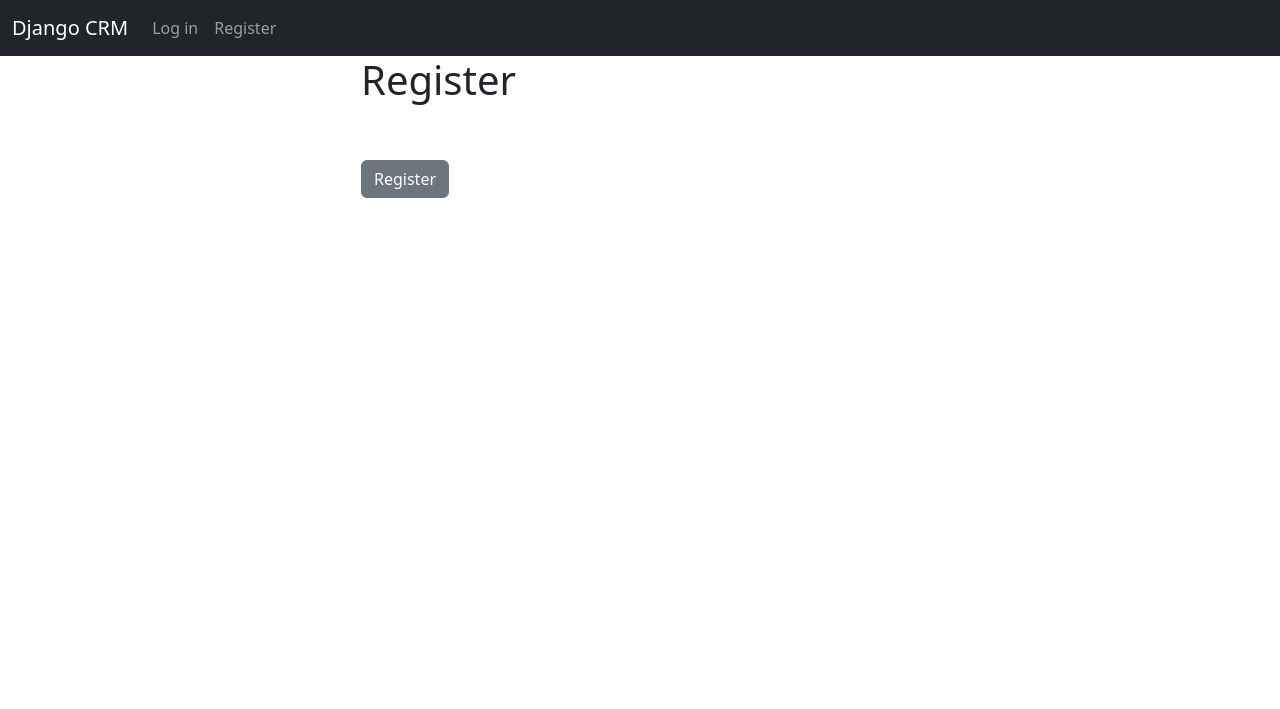
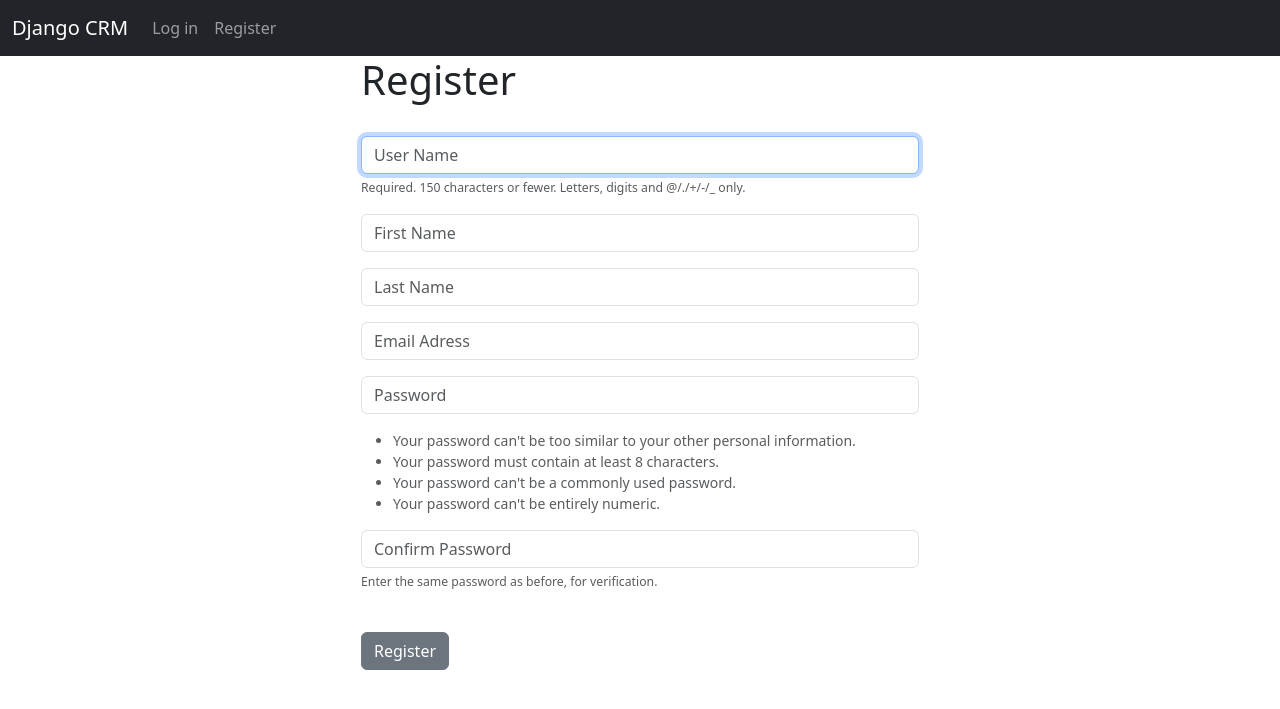
Before and after one commit to Anilnayak126/Django-CRM, a Django app: page /register/ in a window 1280 px wide. Shown: the top 709 px of the page. Run offline with Django 5.2, Linux system fonts and the light colour scheme.

Commit message:
adding register form

```diff
--- a/website/form.py
+++ b/website/form.py
@@ -4,14 +4,14 @@ from django import forms
 
 
 class SignUpForm(UserCreationForm):
-    email = forms.EmailField(label="",widget=forms.TextInput(attrs={'class':'forms-control','placeholder':'Email Adress'}))
-    first_name = forms.CharField(label="",max_length=100,widget=forms.TextInput(attrs={'class':'forms-control','placeholder':'First Name'}))
-    last_name = forms.CharField(label="",max_length=100,widget=forms.TextInput(attrs={'class':'forms-control','placeholder':'Last Name'}))
+    email = forms.EmailField(label="",widget=forms.TextInput(attrs={'class':'form-control','placeholder':'Email Adress'}))
+    first_name = forms.CharField(label="",max_length=100,widget=forms.TextInput(attrs={'class':'form-control','placeholder':'First Name'}))
+    last_name = forms.CharField(label="",max_length=100,widget=forms.TextInput(attrs={'class':'form-control','placeholder':'Last Name'}))
 
 
     class Meta:
         model = User
-        fields = ('username',"first_name","last_name","email","password1","password2")
+        fields = ("username","first_name","last_name","email","password1","password2")
 
     def __init__(self, *args, **kwargs):
         super(SignUpForm, self).__init__(*args, **kwargs)
--- a/website/templates/register.html
+++ b/website/templates/register.html
@@ -6,7 +6,7 @@
 
 <h1>Register</h1>
 <br/>
-<form method="POST" action={% url "home" %}>
+<form method="POST" action={% url 'home' %}>
     {% csrf_token %}
 
     {{form.as_p}}
--- a/website/views.py
+++ b/website/views.py
@@ -40,12 +40,14 @@ def register_user(request):
             form.save()
             #Authenticate and login
             username = form.cleaned_data['username']
-            passowrd = form.cleaned_data['password1']
-            user = authenticate(username=username,passowrd=passowrd)
+            password = form.cleaned_data['password1']
+            user = authenticate(username=username,password=password)
             login(request, user)
             messages.success(request,"You have succesfully  registered!")
             return redirect ('home')
 
     else:
         form = SignUpForm()
-        return render(request,'register.html',{'forn':form})
+        return render(request,'register.html',{'form':form})
+
+    return render(request,'register.html',{'form':form})
```
